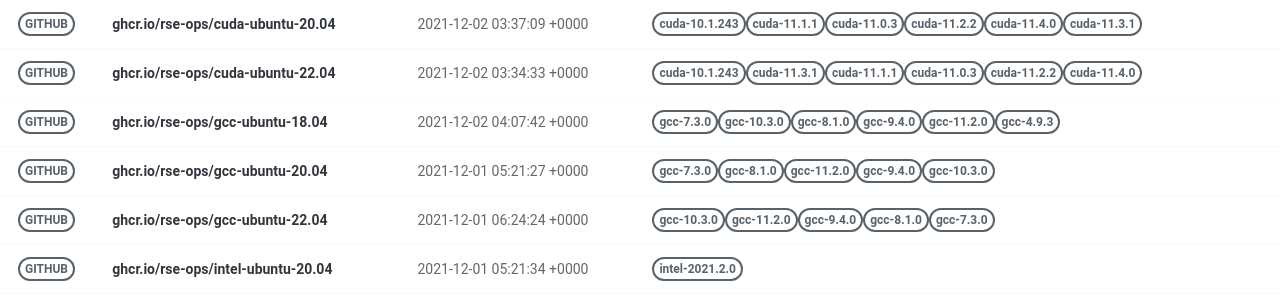
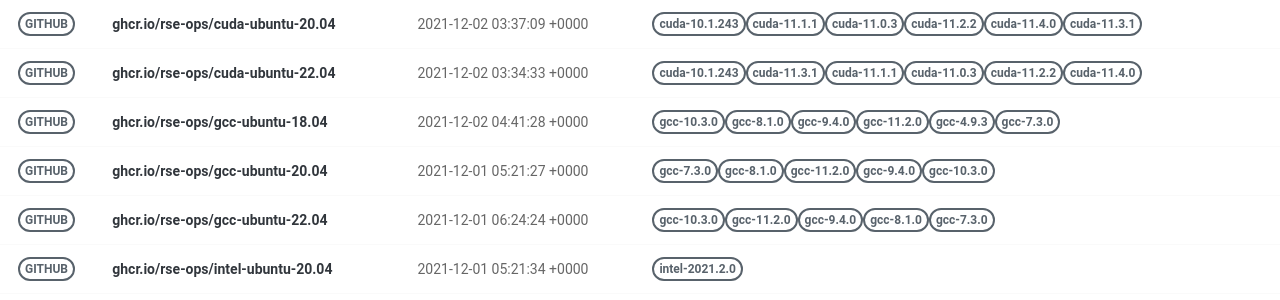
Before and after one commit to rse-ops/docker-images, a Jekyll site: the page built from pages/index.md, in a window 1280 px wide. Shown: the part 277-577 px from the top of the page. Built offline with Jekyll 4.4.1, drawn with Linux system fonts in a browser that asks for light colours; nearby versions of some CDN libraries.

Commit message:
Automated push to update library 2021-12-02

```diff
--- a/_library/ghcr.io-rse-ops-gcc-ubuntu-18.04.md
+++ b/_library/ghcr.io-rse-ops-gcc-ubuntu-18.04.md
@@ -1,14 +1,11 @@
 ---
 layout: container
 name: ghcr.io/rse-ops/gcc-ubuntu-18.04
-updated_at: 2021-12-02 04:07:42.894287
+updated_at: 2021-12-02 04:41:28.781831
 
 
 container_url: https://github.com/orgs/rse-ops/packages/container/package/gcc-ubuntu-18.04
 versions:
- - tag: gcc-7.3.0
-   dockerfile: https://github.com/rse-ops/docker-images/blob/main/ubuntu/gcc/Dockerfile
-   manifest: https://crane.ggcr.dev/manifest/ghcr.io/rse-ops/gcc-ubuntu-18.04:gcc-7.3.0
  - tag: gcc-10.3.0
    dockerfile: https://github.com/rse-ops/docker-images/blob/main/ubuntu/gcc/Dockerfile
    manifest: https://crane.ggcr.dev/manifest/ghcr.io/rse-ops/gcc-ubuntu-18.04:gcc-10.3.0
```
Also changed, not shown: other parts of _library/ghcr.io-rse-ops-gcc-ubuntu-18.04.md (+3 -0 lines).
